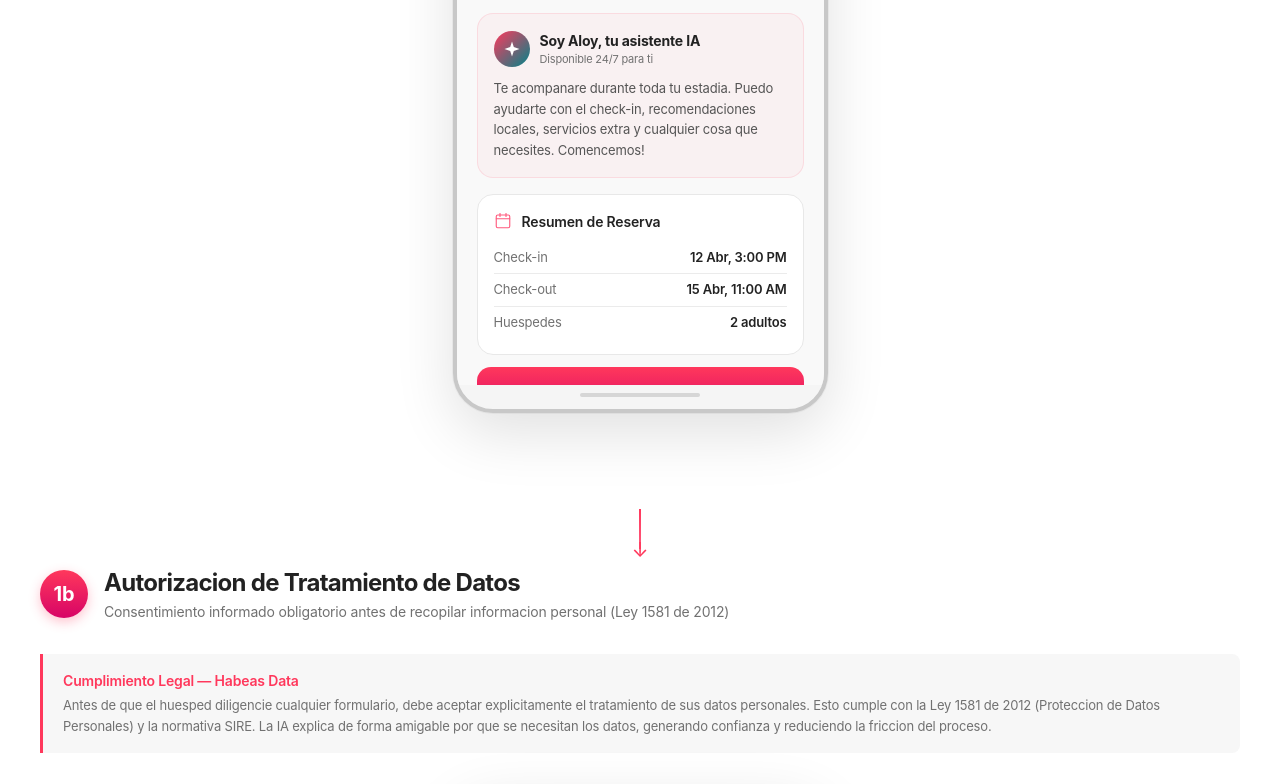
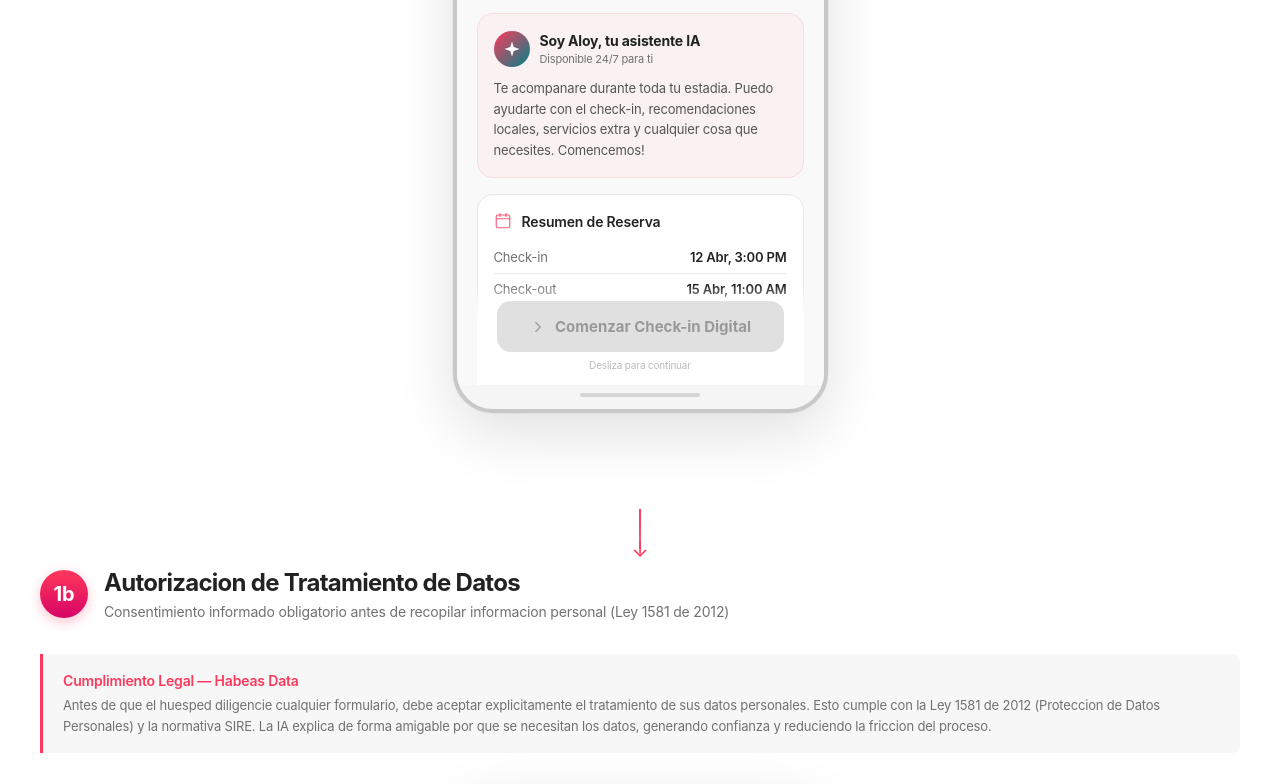
Before and after one commit to kesticar92/alohost-ux-flows, a plain HTML site: page guest-mobile.html in a window 1280 px wide. Shown: the part 2343-3127 px from the top of the page. Drawn offline with Linux system fonts and the light colour scheme.

Commit message:
feat(guest): sticky CTA buttons always visible, unlock after scrolling to bottom
Made-with: Cursor

```diff
--- a/guest-mobile.html
+++ b/guest-mobile.html
@@ -309,6 +309,32 @@
   border: 1.5px solid rgba(255,255,255,0.2);
   color: #fff;
 }
+
+/* Sticky CTA wrapper — always visible at bottom of phone */
+.m-cta-sticky {
+  position: sticky;
+  bottom: 0;
+  background: linear-gradient(to top, #111 70%, transparent);
+  padding: 16px 20px 12px;
+  z-index: 5;
+}
+.m-cta-sticky .m-btn {
+  transition: all 0.3s ease;
+}
+.m-cta-sticky .m-btn.cta-locked {
+  background: rgba(255,255,255,0.1);
+  color: rgba(255,255,255,0.3);
+  pointer-events: none;
+  cursor: not-allowed;
+}
+.m-cta-sticky .cta-hint {
+  text-align: center;
+  font-size: 10px;
+  color: rgba(255,255,255,0.25);
+  margin-top: 6px;
+  transition: opacity 0.3s ease;
+}
+.m-cta-sticky .cta-hint.hidden { opacity: 0; }
 
 /* Step indicators */
 .m-steps {
@@ -4067,5 +4093,40 @@
   <p>AloHost UX Prototype &mdash; Guest Mobile Flow &mdash; Todos los derechos reservados</p>
 </div>
 
+<script>
+(function(){
+  document.querySelectorAll('.phone-screen').forEach(function(screen){
+    var btns = screen.querySelectorAll('.m-content > .m-btn-primary, .m-content > button.m-btn-primary');
+    if(!btns.length) return;
+    btns.forEach(function(btn){
+      if(btn.closest('.m-cta-sticky') || btn.closest('.m-chat-input')) return;
+
+      var wrapper = document.createElement('div');
+      wrapper.className = 'm-cta-sticky';
+
+      var hint = document.createElement('div');
+      hint.className = 'cta-hint';
+      hint.textContent = 'Desliza para continuar';
+
+      btn.classList.add('cta-locked');
+      btn.parentNode.insertBefore(wrapper, btn);
+      wrapper.appendChild(btn);
+      wrapper.appendChild(hint);
+
+      var unlocked = false;
+      screen.addEventListener('scroll', function(){
+        if(unlocked) return;
+        var scrollBottom = screen.scrollTop + screen.clientHeight;
+        var threshold = screen.scrollHeight - 40;
+        if(scrollBottom >= threshold){
+          unlocked = true;
+          btn.classList.remove('cta-locked');
+          hint.classList.add('hidden');
+        }
+      });
+    });
+  });
+})();
+</script>
 </body>
 </html>
--- a/preview-toggle.css
+++ b/preview-toggle.css
@@ -637,6 +637,9 @@
 [data-preview="light"] .phone-mockup .m-theme-toggle { background: rgba(0,0,0,0.04) !important; border-color: #E0E0E0 !important; }
 [data-preview="light"] .phone-mockup .m-toggle-opt { color: #999 !important; }
 [data-preview="light"] .phone-mockup .m-toggle-active { background: #FF385C !important; color: #fff !important; }
+[data-preview="light"] .phone-mockup .m-cta-sticky { background: linear-gradient(to top, #fff 70%, transparent) !important; }
+[data-preview="light"] .phone-mockup .m-cta-sticky .cta-locked { background: #E0E0E0 !important; color: #999 !important; }
+[data-preview="light"] .phone-mockup .m-cta-sticky .cta-hint { color: #bbb !important; }
 [data-preview="light"] .phone-mockup .m-chat-minimize { background: rgba(0,0,0,0.05) !important; border-color: #E0E0E0 !important; color: #999 !important; }
 [data-preview="light"] .phone-mockup .m-chat-input { background: #fff !important; border-top-color: #EBEBEB !important; }
 [data-preview="light"] .phone-mockup .m-chat-field { background: rgba(0,0,0,0.04) !important; border-color: #E0E0E0 !important; color: #222 !important; }
```
